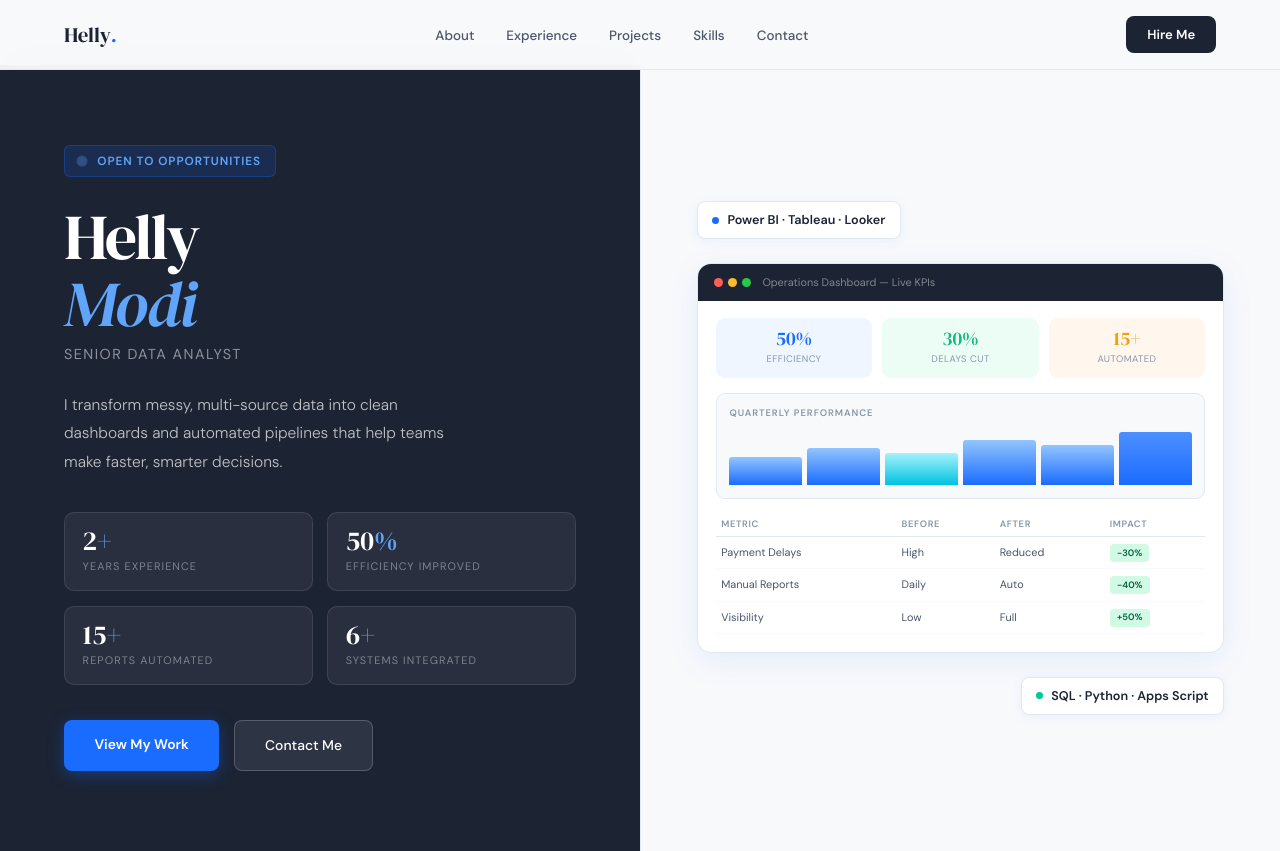
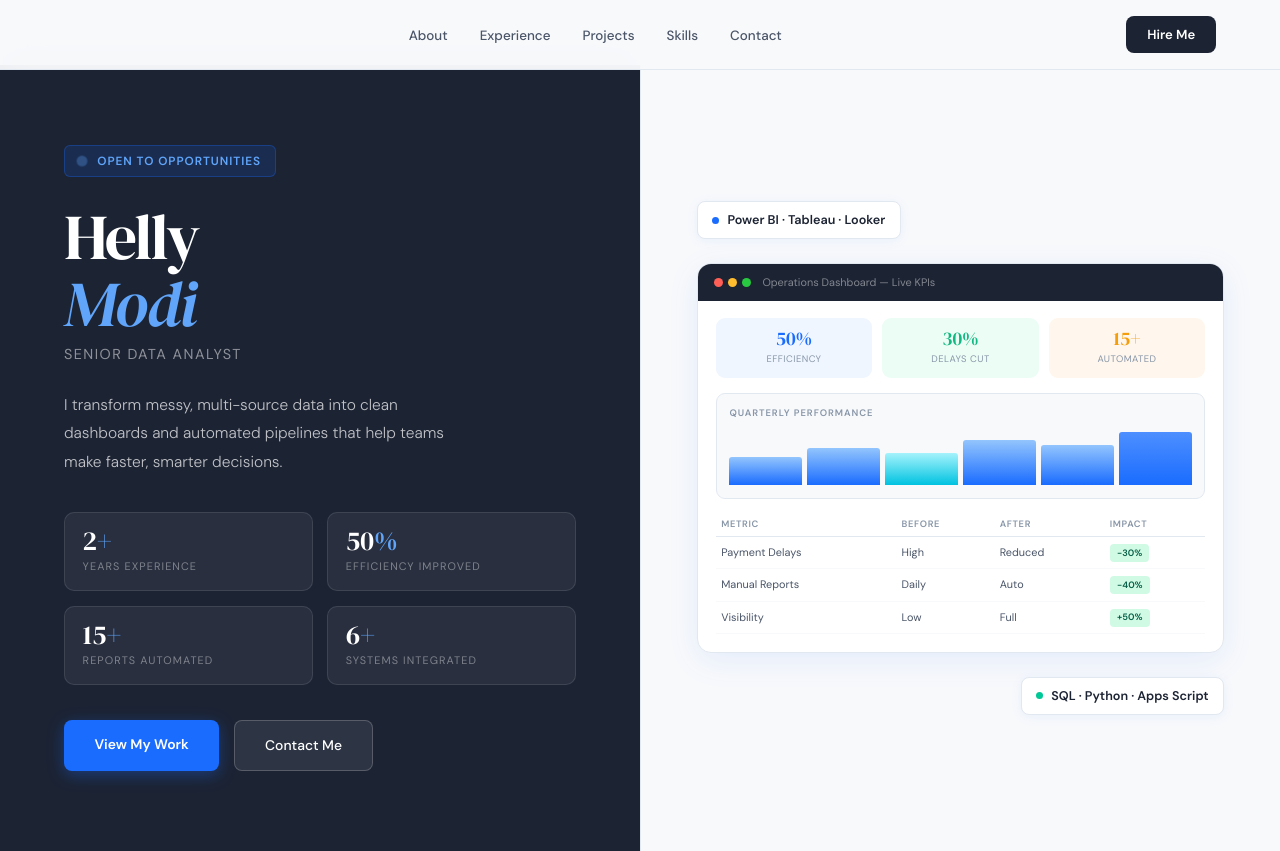
Before and after one commit to HellyModiKalpesh/hellymodikalpesh.github.io, a plain HTML site: page index.html in a window 1280 px wide. Shown: the top 851 px of the page. Drawn offline with Linux system fonts and the light colour scheme.

Commit message:
Update index.html

```diff
--- a/index.html
+++ b/index.html
@@ -196,7 +196,7 @@ footer{background:#131a27;padding:1.6rem 4rem;display:flex;justify-content:space
 </head>
 <body>
 <nav id="navbar">
-  <a class="logo" href="#">Helly<em>.</em></a>
+  <a class="logo" href="#"></a>
   <ul class="nav-links">
     <li><a href="#about">About</a></li>
     <li><a href="#experience">Experience</a></li>
```
